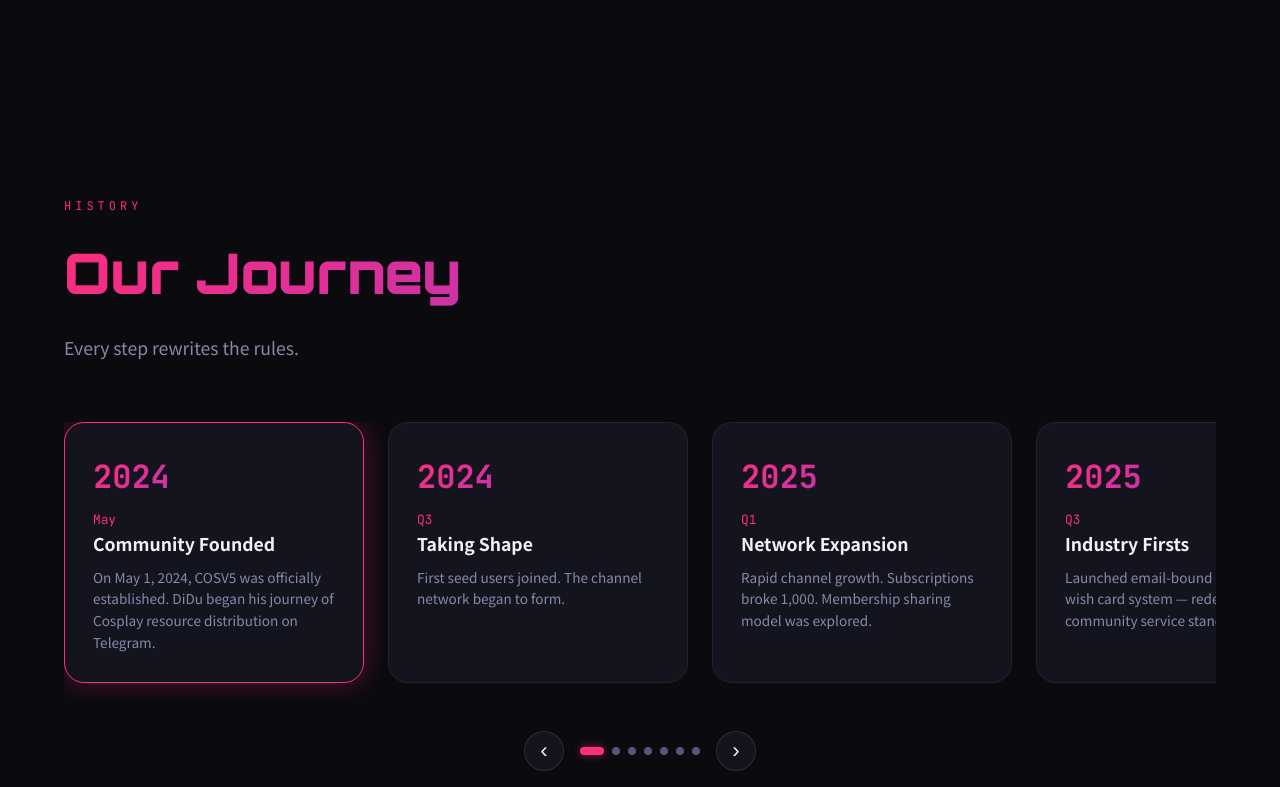
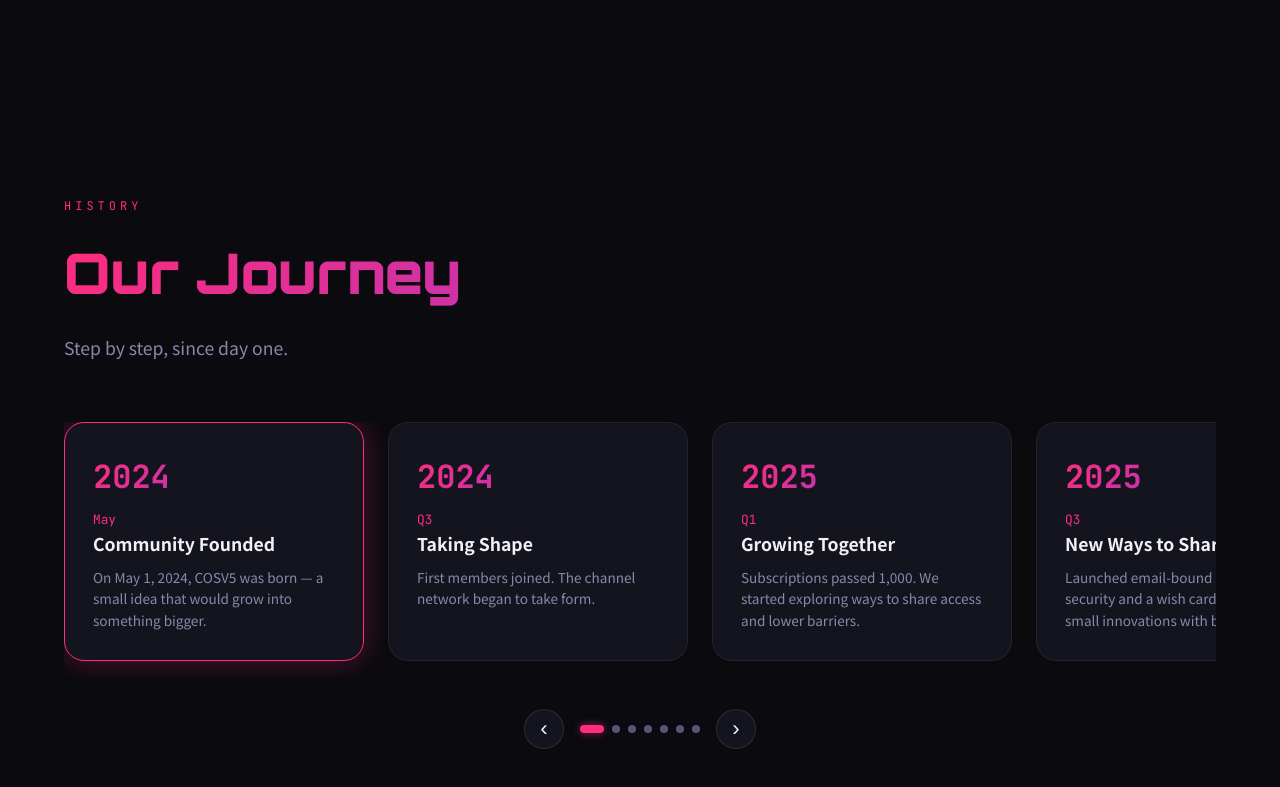
Before and after one commit to DiDuMi/cosv5-site, a plain HTML site: page index.html in a window 1280 px wide. Shown: the part 2010-2797 px from the top of the page. Drawn offline with Linux system fonts and the light colour scheme.

Commit message:
tone: soften all copy - warm sharing-focused, drop #1/pioneer claims

```diff
--- a/i18n.js
+++ b/i18n.js
@@ -11,73 +11,73 @@ const I18N = {
       join: 'Join',
     },
     hero: {
-      badge: '#1 Telegram Cosplay Community',
-      sub: 'More than resources. It\'s pioneering.',
-      desc: 'The trailblazer of Telegram\'s Cosplay ecosystem —<br>the one who defines the rules, not follows them.',
-      cta1: 'Explore →',
+      badge: 'Telegram · Cosplay · Community',
+      sub: 'Sharing what we love.',
+      desc: 'A community born from a shared passion for Cosplay —<br>curating and sharing, so great works find the eyes they deserve.',
+      cta1: 'Our Story →',
       cta2: 'Join Us',
       scroll: 'Scroll to explore',
     },
     about: {
-      title: 'The Pioneer',
-      desc: 'COSV5 is one of the earliest Telegram communities dedicated to Cosplay resource distribution. Starting from zero, we pioneered multiple industry firsts — we don\'t imitate, we create.',
+      title: 'Our Story',
+      desc: 'COSV5 started as a simple idea: gather great Cosplay resources and share them with people who appreciate them. What began small grew into a community built on trust, curation, and a genuine love for the art.',
     },
     stats: {
       members: 'Community Members',
       resources: 'Resources Shared',
-      days: 'Active Operation',
+      days: 'Days Active',
       daysSuffix: 'days',
-      firsts: 'Industry Firsts',
+      firsts: 'Community Firsts',
     },
     philosophy: {
       title: 'Our Philosophy',
     },
     timeline: {
       title: 'Our Journey',
-      desc: 'Every step rewrites the rules.',
+      desc: 'Step by step, since day one.',
       items: [
-        { year: '2024', month: 'May', title: 'Community Founded', desc: 'On May 1, 2024, COSV5 was officially established. DiDu began his journey of Cosplay resource distribution on Telegram.' },
-        { year: '2024', month: 'Q3', title: 'Taking Shape', desc: 'First seed users joined. The channel network began to form.' },
-        { year: '2025', month: 'Q1', title: 'Network Expansion', desc: 'Rapid channel growth. Subscriptions broke 1,000. Membership sharing model was explored.' },
-        { year: '2025', month: 'Q3', title: 'Industry Firsts', desc: 'Launched email-bound membership, wish card system — redefining community service standards.' },
-        { year: '2026', month: 'Q1', title: 'Hyper Growth', desc: '@COSV5_COM surpassed 5,000 subscribers. Daily exposure hit 100K+. Influence keeps expanding.' },
-        { year: '2026', month: 'Q2', title: 'Tech Upgrade', desc: 'Introduced TG-Hamster automated collection system — full-chain data-driven operations.' },
-        { year: '2026', month: 'Future', title: 'Evolving', desc: 'Global expansion, more innovations, a better ecosystem — stay tuned.' },
+        { year: '2024', month: 'May', title: 'Community Founded', desc: 'On May 1, 2024, COSV5 was born — a small idea that would grow into something bigger.' },
+        { year: '2024', month: 'Q3', title: 'Taking Shape', desc: 'First members joined. The channel network began to take form.' },
+        { year: '2025', month: 'Q1', title: 'Growing Together', desc: 'Subscriptions passed 1,000. We started exploring ways to share access and lower barriers.' },
+        { year: '2025', month: 'Q3', title: 'New Ways to Share', desc: 'Launched email-bound membership security and a wish card system — small innovations with big impact.' },
+        { year: '2026', month: 'Q1', title: 'Building Momentum', desc: '@COSV5_COM passed 5,000 subscribers. Daily exposure reached 100K+.' },
+        { year: '2026', month: 'Q2', title: 'Smarter Operations', desc: 'Introduced TG-Hamster — automated tools to keep everything running smoothly.' },
+        { year: '2026', month: 'Future', title: 'What\'s Next', desc: 'Global reach, more features, a stronger community — we\'re just getting started.' },
       ],
     },
     channels: {
       title: 'Channel Network',
       desc: 'A Cosplay resource distribution network across Telegram.',
-      com: { desc: 'Pioneer · Premier releases first' },
+      com: { desc: 'Main channel · New releases first' },
       vip: { desc: 'Curated · Premium collections' },
       fr: { desc: 'International · French & global' },
-      gd: { desc: 'Premium Coser collaboration' },
+      gd: { desc: 'Coser collaboration channel' },
       sub: 'subscribers',
     },
     features: {
-      title: 'Industry Firsts',
-      desc: 'Not the first — the first to do it right.',
-      f1: { title: 'Resource Streaming', desc: 'The first Telegram channel dedicated to Cosplay resource streaming, creating a new distribution model.' },
-      f2: { title: 'Membership Sharing', desc: 'First to share Cosplay site membership accounts, lowering barriers for the community.' },
-      f3: { title: 'Email-Bound Security', desc: 'First to offer email-bound membership protection, prioritizing safety and trust.' },
-      f4: { title: 'Wish Cards', desc: 'Pioneered a points-based wish card system — every member\'s voice gets heard.' },
-      f5: { title: 'Group Buy & Resell', desc: 'Innovative group-buy and resource-resell model for a self-sustaining ecosystem.' },
+      title: 'What Makes Us, Us',
+      desc: 'Things we tried that made a difference.',
+      f1: { title: 'Resource Sharing', desc: 'Creating channels dedicated to Cosplay content, so great works reach the right audience.' },
+      f2: { title: 'Shared Access', desc: 'Sharing Cosplay site memberships to make quality content more accessible for everyone.' },
+      f3: { title: 'Email Security', desc: 'Offering email-bound membership protection, because trust matters.' },
+      f4: { title: 'Wish Cards', desc: 'A points-based system that lets members request what they want to see.' },
+      f5: { title: 'Group Buy & Resell', desc: 'Group-buy options and a resource resell system — keeping the community self-sustaining.' },
     },
     team: {
-      title: 'Core Team',
-      desc: 'The people who turn ideas into reality.',
-      m1: { name: 'DiDu', role: 'Founder · Operations', desc: 'Visionary and executor. The driving force from zero to one.' },
-      m2: { name: '小z', role: 'AI Engineer', desc: 'Automation, data analysis, and tech infrastructure behind the scenes.' },
+      title: 'Behind the Scenes',
+      desc: 'The people who make it happen.',
+      m1: { name: 'DiDu', role: 'Founder · Operations', desc: 'Started it all. Keeps it running day by day.' },
+      m2: { name: '小z', role: 'AI Engineer', desc: 'Automation, data, and tech infrastructure — the gears behind the scenes.' },
     },
     join: {
       title: 'Join COSV5',
-      desc: 'Become a member of the pioneer community<br>and get the finest Cosplay resources first.',
+      desc: 'Love Cosplay? Come hang out.<br>Get curated content and a community that shares your passion.',
       btn1: 'Subscribe',
       btn2: 'Join Chat',
       bot: '— Paid Membership',
     },
     footer: {
-      tagline: 'Telegram Cosplay Community Pioneer',
+      tagline: 'Cosplay · Community · Sharing',
     },
     langToggle: '中文',
   },
@@ -92,73 +92,73 @@ const I18N = {
       join: '加入',
     },
     hero: {
-      badge: '#1 Telegram Cosplay 社群',
-      sub: '不止是资源。是开创。',
-      desc: 'Telegram Cosplay 生态的开荒者——<br>定义规则的人，而不是跟随规则的人。',
-      cta1: '了解我们 →',
-      cta2: '加入社群',
-      scroll: '滚动探索',
+      badge: 'Telegram · Cosplay · 社群',
+      sub: '因为热爱，所以分享。',
+      desc: '因为对 Cosplay 的热爱聚在一起——<br>整理和分享，让好作品找到对的人。',
+      cta1: '我们的故事 →',
+      cta2: '加入我们',
+      scroll: '往下探索',
     },
     about: {
-      title: '先锋的诞生',
-      desc: 'COSV5 是 Telegram 生态中最早专注于 Cosplay 资源分发的社群之一。从零开始，我们开创了多个行业第一——不模仿，只创造。',
+      title: '我们的故事',
+      desc: 'COSV5 始于一个简单的想法：收集优质的 Cosplay 资源，分享给同样热爱它们的人。从一点点开始，慢慢长成一个靠信任和热爱维系的社群。',
     },
     stats: {
       members: '社群成员',
-      resources: '资源发布',
-      days: '持续运营',
+      resources: '累计分享',
+      days: '已运营',
       daysSuffix: '天',
-      firsts: '行业首创',
+      firsts: '社群特色',
     },
     philosophy: {
       title: '我们的理念',
     },
     timeline: {
       title: '发展历程',
-      desc: '每一步都在改写规则。',
+      desc: '一步一步，走到今天。',
       items: [
-        { year: '2024', month: '5月', title: '社群成立', desc: '2024年5月1日，COSV5 社群正式成立，低毒开启 Telegram Cosplay 资源分发之路。' },
-        { year: '2024', month: 'Q3', title: '初具规模', desc: '首批种子用户加入，频道矩阵雏形初现。' },
-        { year: '2025', month: 'Q1', title: '矩阵扩张', desc: '频道矩阵快速扩张，订阅突破 1000，开始探索会员共享模式。' },
-        { year: '2025', month: 'Q3', title: '行业首创', desc: '推出邮箱绑定、许愿卡等开创性功能，重新定义社群服务标准。' },
-        { year: '2026', month: 'Q1', title: '高速增长', desc: '@COSV5_COM 订阅突破 5000，每日曝光达限 10万+。影响力持续扩大。' },
-        { year: '2026', month: 'Q2', title: '技术升级', desc: '引入 TG-Hamster 自动采集系统，实现全链路数据化运营。' },
-        { year: '2026', month: '未来', title: '持续进化', desc: '全球化布局、更多创新功能、更完善的社群生态——敬请期待。' },
+        { year: '2024', month: '5月', title: '社群成立', desc: '2024年5月1日，COSV5 成立了——一个小小的想法，慢慢长大。' },
+        { year: '2024', month: 'Q3', title: '初具雏形', desc: '第一批成员加入，频道网络开始成型。' },
+        { year: '2025', month: 'Q1', title: '一起成长', desc: '订阅突破 1000，开始探索共享会员，降低门槛。' },
+        { year: '2025', month: 'Q3', title: '新的尝试', desc: '推出邮箱绑定保障和许愿卡机制——小创新，大改变。' },
+        { year: '2026', month: 'Q1', title: '稳步前行', desc: '@COSV5_COM 订阅突破 5000，每日曝光达 10万+。' },
+        { year: '2026', month: 'Q2', title: '效率升级', desc: '引入 TG-Hamster 自动化系统，让运营更高效。' },
+        { year: '2026', month: '未来', title: '继续进化', desc: '全球化、更多功能、更强的社群——才刚刚开始。' },
       ],
     },
     channels: {
       title: '频道矩阵',
       desc: '覆盖全网的 Cosplay 资源分发网络。',
-      com: { desc: '先锋版本 · 流出内容优先发布' },
-      vip: { desc: '精选内容 · 高品质合集' },
+      com: { desc: '主频道 · 新资源优先发布' },
+      vip: { desc: '精选 · 高品质合集' },
       fr: { desc: '国际版 · 法语 & 全球化' },
-      gd: { desc: '优质 Coser 资源合作频道' },
+      gd: { desc: 'Coser 合作频道' },
       sub: '订阅',
     },
     features: {
-      title: '行业首创',
-      desc: '不是第一家，是第一家做到这些的。',
-      f1: { title: '资源流出', desc: 'Telegram 首个专注于 Cosplay 资源流出的频道，开创全新内容分发模式。' },
-      f2: { title: '会员共享', desc: '首家实现 Cosplay 资源网站会员账号共享，降低门槛、普惠社群。' },
-      f3: { title: '邮箱绑定', desc: '最早为付费成员提供邮箱绑定保障权益的社群，安全与信任先行。' },
-      f4: { title: '许愿卡', desc: '首创积分兑换许愿卡机制，让每个成员的声音都能被听到。' },
-      f5: { title: '拼团回血', desc: '创新拼团与资源回血模式，让社群生态自循环、可持续。' },
+      title: '我们的特色',
+      desc: '我们做了一些不一样的事。',
+      f1: { title: '资源分享', desc: '专注 Cosplay 内容分发，让好作品找到属于它的观众。' },
+      f2: { title: '共享会员', desc: '共享 Cosplay 站点会员，降低门槛，让更多人看到优质内容。' },
+      f3: { title: '邮箱保障', desc: '提供邮箱绑定保障会员权益——信任是社群的基础。' },
+      f4: { title: '许愿卡', desc: '积分兑换许愿卡机制，每个成员都可以许个愿。' },
+      f5: { title: '拼团与回血', desc: '拼团与资源回血，让社群生态自己转起来。' },
     },
     team: {
-      title: '核心团队',
-      desc: '一群把想法变成现实的人。',
-      m1: { name: '低毒', role: '创始人 · 运营', desc: '社群构想的提出者和执行者。从零到一的推动力。' },
-      m2: { name: '小z', role: 'AI 工程师', desc: '自动化、数据分析、技术基建的幕后支撑。' },
+      title: '幕后',
+      desc: '让这一切发生的人。',
+      m1: { name: '低毒', role: '创始人 · 运营', desc: '一切开始的地方，和让它持续运转的人。' },
+      m2: { name: '小z', role: 'AI 工程师', desc: '自动化、数据、技术基建——幕后的齿轮。' },
     },
     join: {
       title: '加入 COSV5',
-      desc: '成为先锋社群的一员，<br>第一时间获取最优质的 Cosplay 资源。',
+      desc: '喜欢 Cosplay？来一起玩。<br>获取精选资源，和同好一起分享。',
       btn1: '订阅频道',
       btn2: '加入群聊',
       bot: '— 付费加入',
     },
     footer: {
-      tagline: 'Telegram Cosplay 社群先锋',
+      tagline: 'Cosplay · 社群 · 分享',
     },
     langToggle: 'English',
   },
```
Also changed, not shown: index.html (+3 -3 lines).
